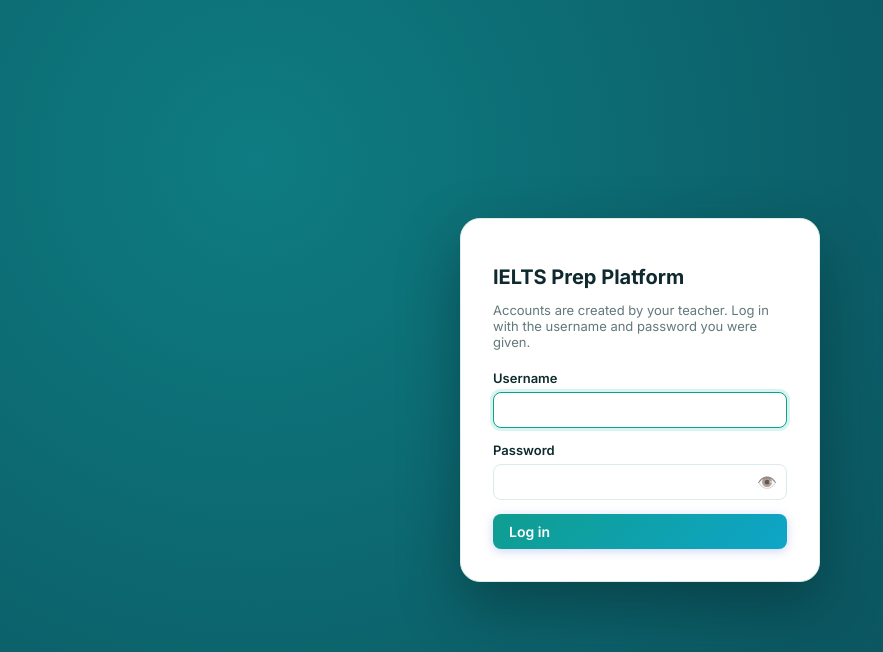
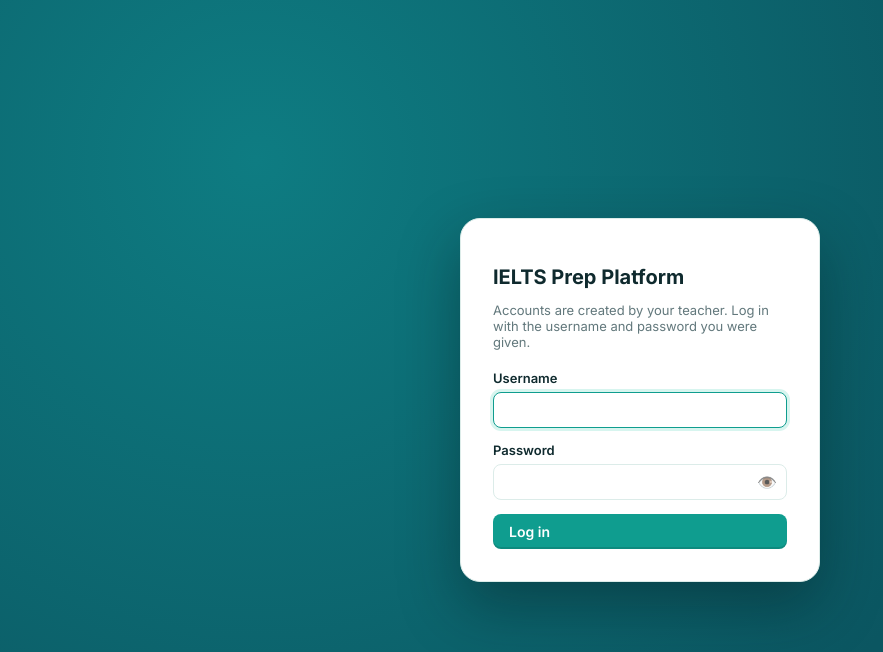
Before and after one commit to miravzalsalakhiddinov-123/ieltsprep, a React (Vite) app in the folder client/: page /login in a window 1280 px wide. Shown: the top 652 px of the page, without its empty margins (0-883 px from the left). Built offline with nearby package versions, Linux system fonts and the light colour scheme; no server answers.

Commit message:
Add files via upload

```diff
--- a/client/src/styles/global.css
+++ b/client/src/styles/global.css
@@ -130,15 +130,18 @@ button { font-family: inherit; }
 
 .btn {
   display: inline-flex; align-items: center; gap: 6px; padding: 9px 16px; border-radius: 8px; border: none;
-  background: var(--gradient-accent); color: #fff; font-weight: 600; font-size: 14px; cursor: pointer;
-  transition: filter .15s, transform .1s, box-shadow .15s; box-shadow: 0 2px 10px rgba(52,87,213,0.25);
+  background: var(--accent); color: #fff; font-weight: 600; font-size: 14px; cursor: pointer;
+  box-shadow: inset 0 -2px 0 rgba(0,0,0,0.12);
+  transition: background-color .15s ease, transform .08s ease, box-shadow .08s ease;
 }
-.btn:hover { filter: brightness(1.08); box-shadow: 0 4px 14px rgba(52,87,213,0.32); }
-.btn:active { transform: translateY(1px); }
+.btn:hover { background: var(--teal-deep-2); }
+.btn:active { transform: translateY(1px); box-shadow: inset 0 -1px 0 rgba(0,0,0,0.12); }
 .btn.secondary { background: var(--surface-alt); color: var(--text); border: 1px solid var(--border); box-shadow: none; }
-.btn.secondary:hover { background: var(--border); filter: none; box-shadow: none; }
-.btn.danger { background: var(--bad); box-shadow: 0 2px 10px rgba(209,64,58,0.25); }
-.btn:disabled { opacity: .5; cursor: not-allowed; transform: none; filter: none; }
+.btn.secondary:hover { background: var(--border); }
+.btn.secondary:active { box-shadow: none; }
+.btn.danger { background: var(--bad); }
+.btn.danger:hover { background: #b8352f; }
+.btn:disabled { opacity: .5; cursor: not-allowed; transform: none; box-shadow: none; }
 
 .input, select, textarea {
   width: 100%; padding: 9px 11px; border-radius: 8px; border: 1px solid var(--border);
@@ -827,8 +830,8 @@ mark.vocab-highlight { background: var(--accent-soft); color: var(--accent); pad
 .vocab-admin-mini-btn { padding: 3px 8px; font-size: 11px; }
 
 /* ---- Extra button variant: positive/green action (flashcard "Know it") ---- */
-.btn.ok { background: linear-gradient(135deg, #22c55e, #16a34a); box-shadow: 0 2px 10px rgba(22,163,74,0.28); }
-.btn.ok:hover { filter: brightness(1.08); }
+.btn.ok { background: var(--ok); }
+.btn.ok:hover { background: #187a41; }
 
 /* ---- Vocabulary hub: category picker with colored top bar + description ---- */
 .vocab-hub-grid { display: grid; grid-template-columns: repeat(auto-fill, minmax(240px, 1fr)); gap: 18px; }
```
